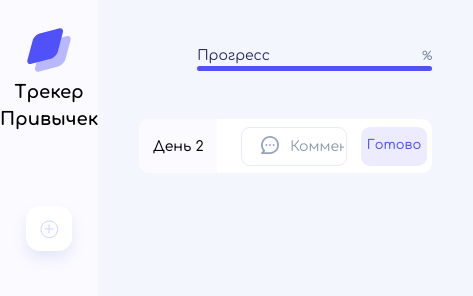
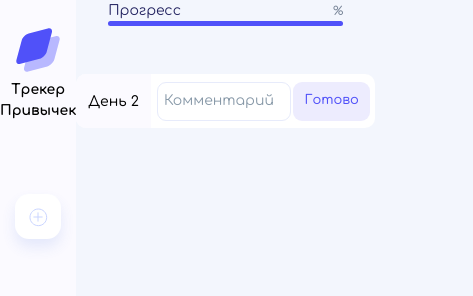
Before and after one commit to zver1k/habbits, a plain HTML site: page index.html in a window 390 px wide. Shown: the whole page, 473 px wide, since content can reach past the window. Drawn offline with Linux system fonts and the light colour scheme.

Commit message:
адаптив верстки под мобильные телефоны

```diff
--- a/styles/styles.css
+++ b/styles/styles.css
@@ -207,3 +207,35 @@ input.error {
   display: flex;
   margin-right: 12px;
 }
+
+@media (max-width: 600px) {
+  .main__header {
+    flex-direction: column;
+  }
+}
+
+@media (max-width: 500px) {
+  .panel__logo-h2 {
+    font-size: 14px;
+  }
+  .content__title {
+    gap: 2px;
+    padding-left: 6px;
+  }
+  input {
+    padding-left: 6px;
+    font-size: 12px;
+  }
+  .content__icon {
+    display: none;
+  }
+  .content__day {
+    width: 100px;
+  }
+  .main__container {
+    padding: 0;
+  }
+  .panel__container {
+    width: auto;
+  }
+}
```
